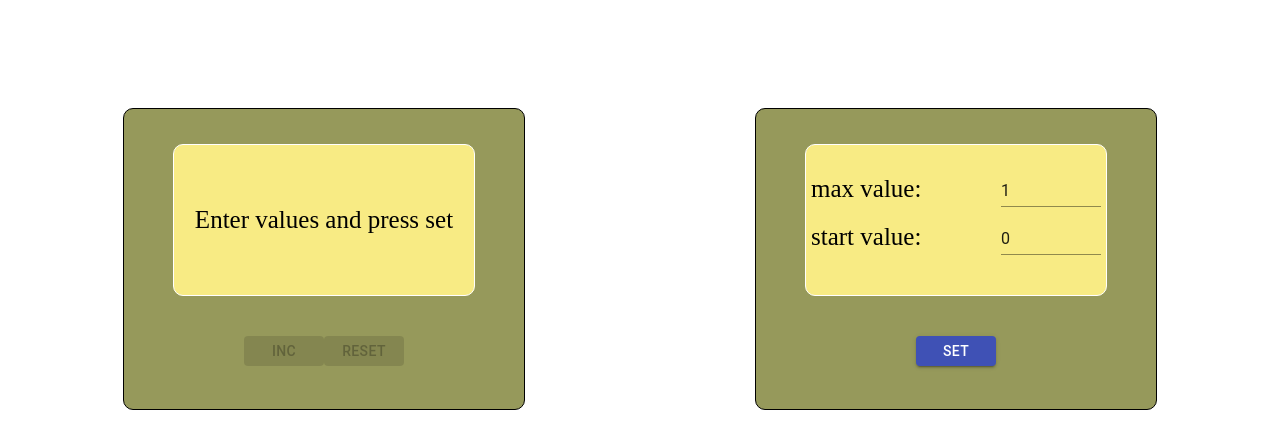
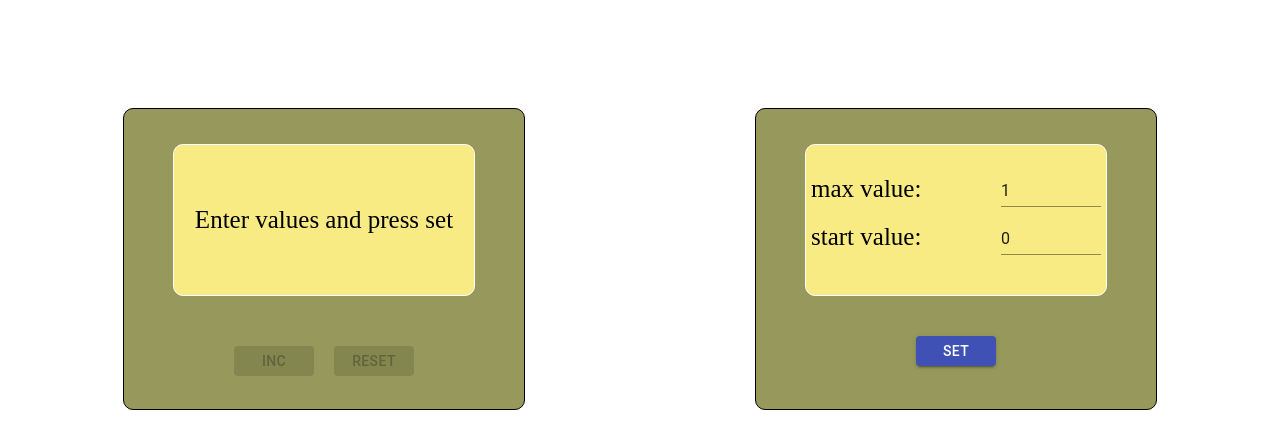
Before and after one commit to kwin64/Counter, a React (Create React App) app: page / in a window 1280 px wide. Shown: the top 448 px of the page. Built offline with nearby package versions, Linux system fonts and the light colour scheme.

Commit message:
css buttons ypdate

```diff
--- a/src/components/Counters/Counter/Counter.module.css
+++ b/src/components/Counters/Counter/Counter.module.css
@@ -14,3 +14,7 @@
     padding: 10px;
     transition: 0.2s;
 }
+
+.keyboards > button {
+    margin: 10px
+}
--- a/src/components/Counters/SettingCounter/SettingCounter.tsx
+++ b/src/components/Counters/SettingCounter/SettingCounter.tsx
@@ -31,13 +31,11 @@ const SettingCounter: React.FC<PropsType> = (
         setStart(startValue)
         setMax(maxValue)
     },[maxValue, startValue])
-
     useEffect(() => {
         if (start < 0 || start >= max || max < 1) {
             setHelpMessage('Incorrect value')
         } else setHelpMessage('Enter values and press set')
     }, [start, max])
-
     const setNewValue = () => {
         addNewValueCounter(start, max)
     }
```
